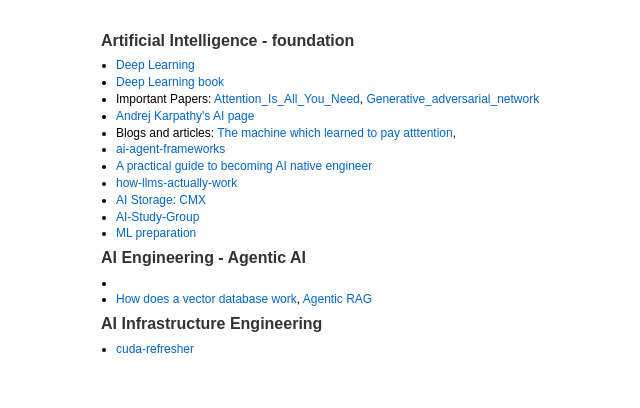
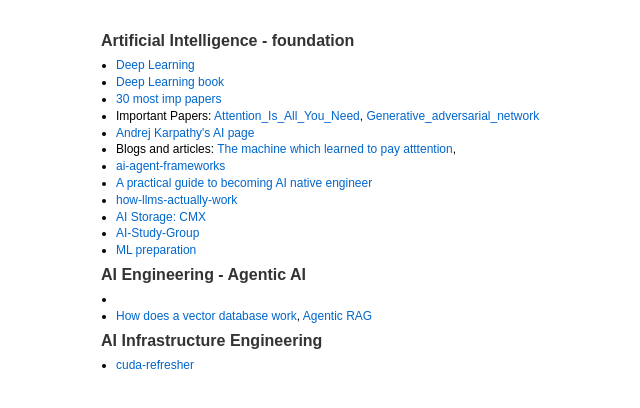
Before and after one commit to niraj17/niraj17.github.io, a Jekyll site: the page info/ai.html, which Jekyll copies as it is, in a window 1280 px wide. Shown: the top 408 px of the page, without its empty margins (154-794 px from the left). Built offline with Jekyll 4.4.1, drawn with Linux system fonts in a browser that asks for light colours.

Commit message:
Update ai.html

```diff
--- a/info/ai.html
+++ b/info/ai.html
@@ -97,6 +97,7 @@
      <ul>
 		 <li><a href=ibm.com/think/topics/deep-learning>Deep Learning</a></li>
 		 <li><a href=https://www.deeplearningbook.org/>Deep Learning book</a></li>
+		 <li><a href=https://github.com/Ojhaharsh/30u30>30 most imp papers</a></li>
         <li>Important Papers: <a href=https://en.wikipedia.org/wiki/Attention_Is_All_You_Need>Attention_Is_All_You_Need</a>, <a href=https://en.wikipedia.org/wiki/Generative_adversarial_network>Generative_adversarial_network</a>
 		<li><a href=https://karpathy.ai/>Andrej Karpathy's AI page</a>
 		<li> Blogs and articles: <a href=https://x.com/_raghavdixit_/status/2077852405333373141>The machine which learned to pay atttention</a>,
```
